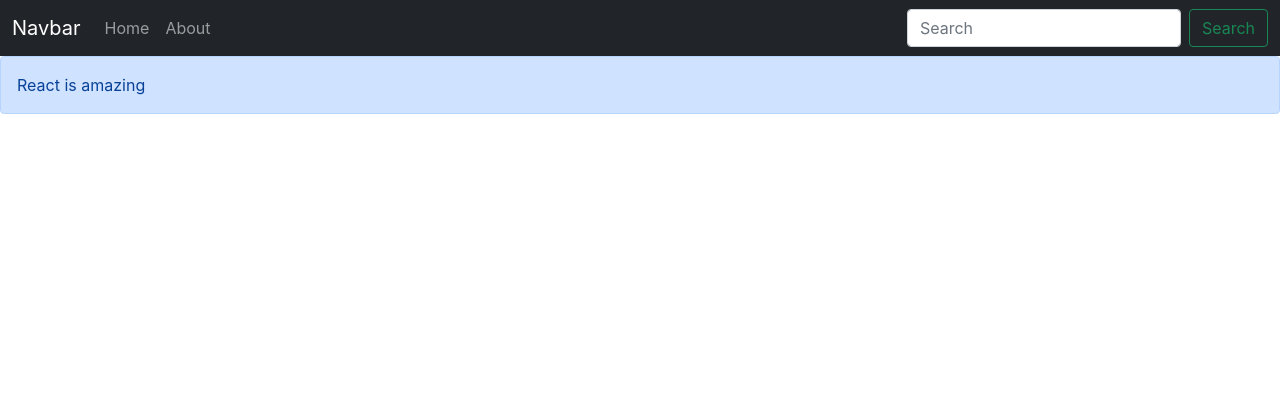
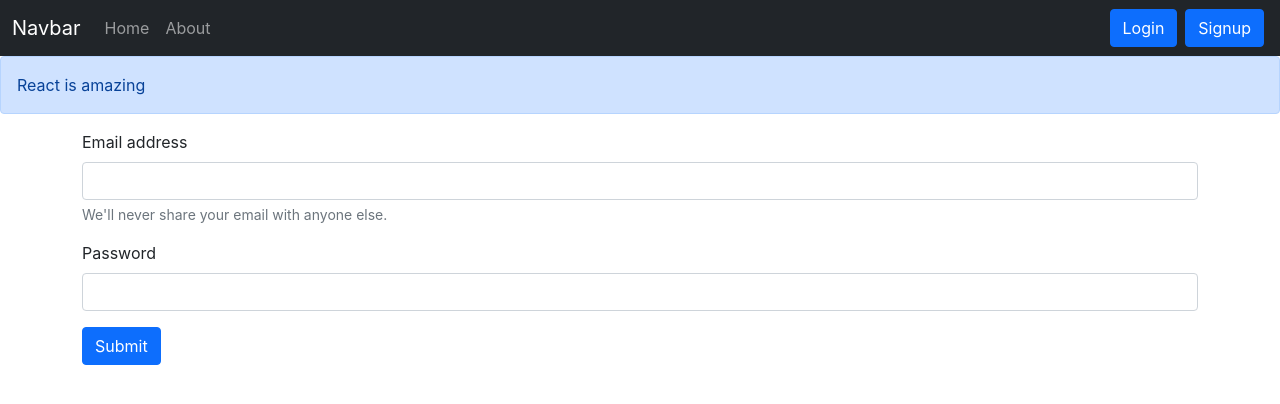
Before and after one commit to sushilkrg/CloudBook., a React (Create React App) app: page /login in a window 1280 px wide. Shown: the top 404 px of the page. Built offline with nearby package versions, Linux system fonts and the light colour scheme; the HTML template or start-up script is replaced by a standard one.

Commit message:
Added login component and its functionality

```diff
--- a/src/App.js
+++ b/src/App.js
@@ -9,6 +9,8 @@
 import About from './components/About';
 import NoteState from './context/notes/NoteState';
 import Alert from './components/Alert';
+import Login from './components/Login';
+import Signup from './components/Signup';
 
 function App() {
   return (
@@ -25,6 +27,12 @@
           <Route exact path="/about">
             <About />
           </Route>
+          <Route exact path="/login">
+            <Login />
+          </Route>
+          <Route exact path="/signup">
+            <Signup />
+          </Route>
         </Switch>
         </div>
       </Router>
--- /dev/null
+++ b/src/components/Login.js
@@ -0,0 +1,54 @@
+import React, {useState} from 'react'
+import { useHistory } from 'react-router-dom'
+
+const Login = (props) => {
+
+    const [credentials, setCredentials] = useState({email: "", password: ""})
+    let history = useHistory();
+
+    const handleSubmit = async (e) => {
+        e.preventDefault();
+        const response = await fetch("http://localhost:5000/api/auth/login", {
+            method: 'POST',
+            headers: {
+                'Content-Type': 'application/json',
+            },
+            body: JSON.stringify({email: credentials.email, password: credentials.password})
+        });
+        const json = await response.json();
+        console.log(json);
+
+        if(json.success){
+            // save the auth token and redirect
+            localStorage.setItem("token", json.authtoken);
+            history.push("/");
+        }
+        else{
+            alert("Invalid Credentials");
+        }
+    }
+
+    const onChange = (e) => {
+        setCredentials({ ...credentials, [e.target.name]: e.target.value })
+    }
+
+
+    return (
+        <div>
+            <form onSubmit={handleSubmit}>
+                <div className="mb-3">
+                    <label htmlFor="email" className="form-label">Email address</label>
+                    <input type="email" className="form-control" value={credentials.email} onChange={onChange} id="email" name="email" aria-describedby="emailHelp" />
+                    <div id="emailHelp" className="form-text">We'll never share your email with anyone else.</div>
+                </div>
+                <div className="mb-3">
+                    <label htmlFor="password" className="form-label">Password</label>
+                    <input type="password" className="form-control" name="password" value={credentials.password} onChange={onChange} id="password" />
+                </div>
+                <button type="submit" className="btn btn-primary" >Submit</button>
+            </form>
+        </div>
+    )
+}
+
+export default Login
--- a/src/components/Navbar.js
+++ b/src/components/Navbar.js
@@ -23,8 +23,8 @@
                             </li>
                         </ul>
                         <form className="d-flex">
-                            <input className="form-control me-2" type="search" placeholder="Search" aria-label="Search"/>
-                            <button className="btn btn-outline-success" type ="submit">Search</button>
+                            <Link className="btn btn-primary mx-1" to="/login" role="button">Login</Link>
+                            <Link className="btn btn-primary mx-1 " to="/signup" role="button">Signup</Link>
                         </form>
                     </div>
                 </div>
--- /dev/null
+++ b/src/components/Signup.js
@@ -0,0 +1,11 @@
+import React from 'react'
+
+const Signup = () => {
+    return (
+        <div>
+            Signup....
+        </div>
+    )
+}
+
+export default Signup
```
